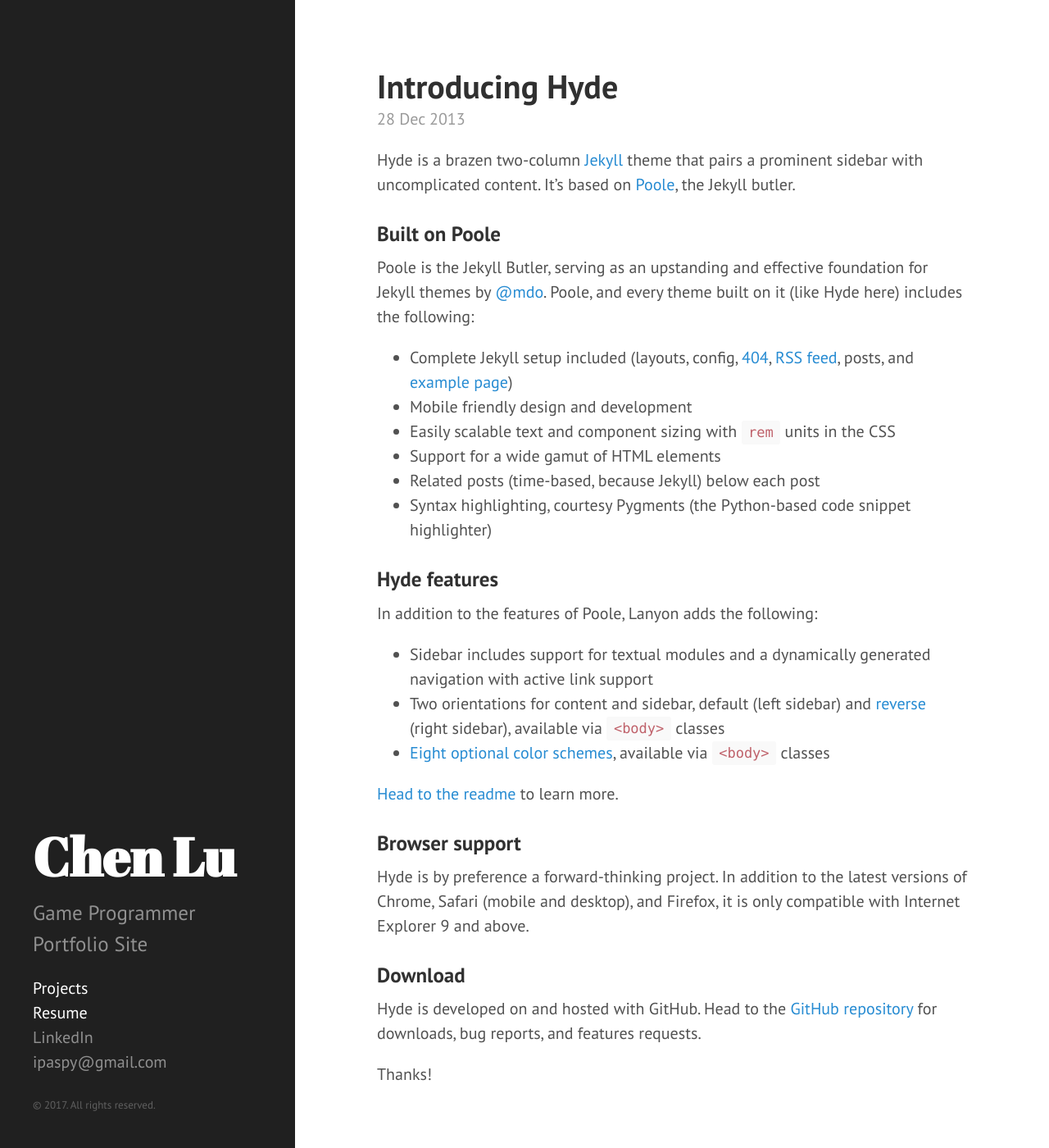
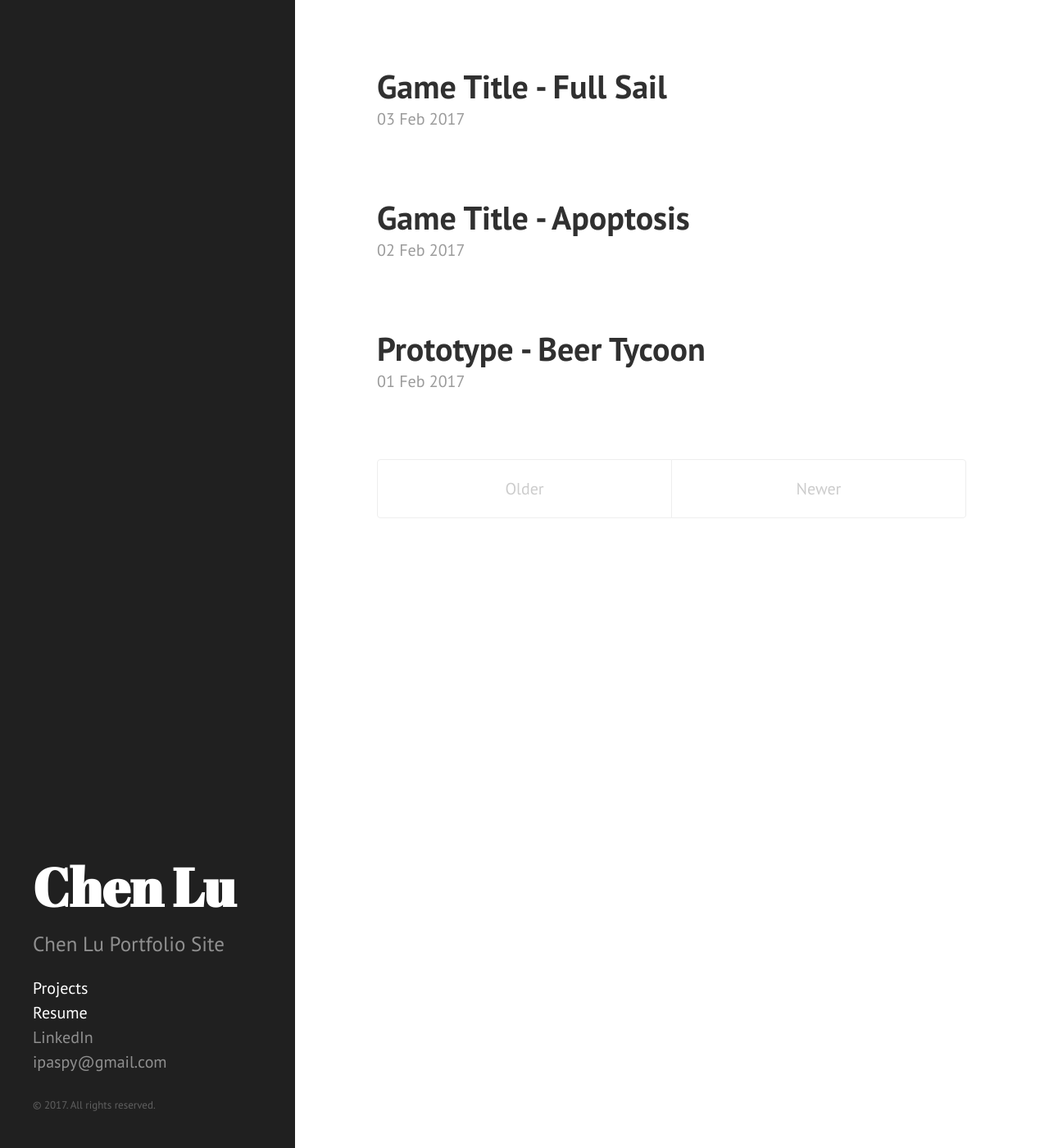
Before and after one commit to paspy/paspy.github.io, a Jekyll site: the page built from index.html, in a window 1280 px wide and 1400 px high. Shown: the whole window at 82% size. Built offline with Jekyll 4.4.1, drawn with Linux system fonts in a browser that asks for light colours; the list of posts is cut into pages by our own code; some of the changed text lies outside the part shown.

Commit message:
place holder

```diff
--- a/_config.yml
+++ b/_config.yml
@@ -10,7 +10,7 @@
 # Setup
 title:            Chen Lu
 tagline:          'Game Programmer Portfolio'
-description:      'Game Programmer Portfolio Site'
+description:      'Chen Lu Portfolio Site'
 url:              http://paspy.me/
 baseurl:          /
 
--- a/_posts/2012-02-06-whats-jekyll.md
+++ /dev/null
@@ -1,12 +0,0 @@
----
-layout: post
-title: What's Jekyll?
----
-
-[Jekyll](http://jekyllrb.com) is a static site generator, an open-source tool for creating simple yet powerful websites of all shapes and sizes. From [the project's readme](https://github.com/mojombo/jekyll/blob/master/README.markdown):
-
-  > Jekyll is a simple, blog aware, static site generator. It takes a template directory [...] and spits out a complete, static website suitable for serving with Apache or your favorite web server. This is also the engine behind GitHub Pages, which you can use to host your project’s page or blog right here from GitHub.
-
-It's an immensely useful tool and one we encourage you to use here with Hyde.
-
-Find out more by [visiting the project on GitHub](https://github.com/mojombo/jekyll).
--- a/_posts/2012-02-07-example-content.md
+++ /dev/null
@@ -1,55 +0,0 @@
----
-layout: post
-title: Example content
----
-
-This blog post shows a few different types of content that's supported and styled with Hyde. Basic typography, images, and code are all supported.
-
------
-
-Cum sociis natoque penatibus et magnis <a href="#">dis parturient montes</a>, nascetur ridiculus mus. Aenean eu leo quam. Pellentesque ornare sem lacinia quam venenatis vestibulum. Sed posuere consectetur est at lobortis. Cras mattis consectetur purus sit amet fermentum.
-
-> Curabitur blandit tempus porttitor. **Nullam quis risus eget urna mollis** ornare vel eu leo. Nullam id dolor id nibh ultricies vehicula ut id elit.
-
-Etiam porta *sem malesuada magna* mollis euismod. Cras mattis consectetur purus sit amet fermentum. Aenean lacinia bibendum nulla sed consectetur.
-
-## Heading
-
-Vivamus sagittis lacus vel augue laoreet rutrum faucibus dolor auctor. Duis mollis, est non commodo luctus, nisi erat porttitor ligula, eget lacinia odio sem nec elit. Morbi leo risus, porta ac consectetur ac, vestibulum at eros.
-
-### Sub-heading
-
-Cum sociis natoque penatibus et magnis dis parturient montes, nascetur ridiculus mus.
-
-{% highlight js %}
-// Example can be run directly in your JavaScript console
-
-// Create a function that takes two arguments and returns the sum of those arguments
-var adder = new Function("a", "b", "return a + b");
-
-// Call the function
-adder(2, 6);
-// > 8
-{% endhighlight %}
-
-Aenean lacinia bibendum nulla sed consectetur. Etiam porta sem malesuada magna mollis euismod. Fusce dapibus, tellus ac cursus commodo, tortor mauris condimentum nibh, ut fermentum massa.
-
-### Sub-heading
-
-Cum sociis natoque penatibus et magnis dis parturient montes, nascetur ridiculus mus. Aenean lacinia bibendum nulla sed consectetur. Etiam porta sem malesuada magna mollis euismod. Fusce dapibus, tellus ac cursus commodo, tortor mauris condimentum nibh, ut fermentum massa justo sit amet risus.
-
-* Praesent commodo cursus magna, vel scelerisque nisl consectetur et.
-* Donec id elit non mi porta gravida at eget metus.
-* Nulla vitae elit libero, a pharetra augue.
-
-Donec ullamcorper nulla non metus auctor fringilla. Nulla vitae elit libero, a pharetra augue.
-
-1. Vestibulum id ligula porta felis euismod semper.
-2. Cum sociis natoque penatibus et magnis dis parturient montes, nascetur ridiculus mus.
-3. Maecenas sed diam eget risus varius blandit sit amet non magna.
-
-Cras mattis consectetur purus sit amet fermentum. Sed posuere consectetur est at lobortis.
-
------
-
-Want to see something else added? <a href="https://github.com/mdo/hyde/issues/new">Open an issue.</a>
--- a/_posts/2013-12-28-introducing-hyde.md
+++ /dev/null
@@ -1,37 +0,0 @@
----
-layout: post
-title: Introducing Hyde
----
-
-Hyde is a brazen two-column [Jekyll](http://jekyllrb.com) theme that pairs a prominent sidebar with uncomplicated content. It's based on [Poole](http://getpoole.com), the Jekyll butler.
-
-### Built on Poole
-
-Poole is the Jekyll Butler, serving as an upstanding and effective foundation for Jekyll themes by [@mdo](https://twitter.com/mdo). Poole, and every theme built on it (like Hyde here) includes the following:
-
-* Complete Jekyll setup included (layouts, config, [404](/404), [RSS feed](/atom.xml), posts, and [example page](/about))
-* Mobile friendly design and development
-* Easily scalable text and component sizing with `rem` units in the CSS
-* Support for a wide gamut of HTML elements
-* Related posts (time-based, because Jekyll) below each post
-* Syntax highlighting, courtesy Pygments (the Python-based code snippet highlighter)
-
-### Hyde features
-
-In addition to the features of Poole, Lanyon adds the following:
-
-* Sidebar includes support for textual modules and a dynamically generated navigation with active link support
-* Two orientations for content and sidebar, default (left sidebar) and [reverse](https://github.com/poole/lanyon#reverse-layout) (right sidebar), available via `<body>` classes
-* [Eight optional color schemes](https://github.com/poole/hyde#themes), available via `<body>` classes
-
-[Head to the readme](https://github.com/poole/hyde#readme) to learn more.
-
-### Browser support
-
-Hyde is by preference a forward-thinking project. In addition to the latest versions of Chrome, Safari (mobile and desktop), and Firefox, it is only compatible with Internet Explorer 9 and above.
-
-### Download
-
-Hyde is developed on and hosted with GitHub. Head to the <a href="https://github.com/poole/hyde">GitHub repository</a> for downloads, bug reports, and features requests.
-
-Thanks!
--- /dev/null
+++ b/_posts/2017-02-01-beer-tycoon.md
@@ -0,0 +1,4 @@
+---
+layout: post
+title: Prototype - Beer Tycoon
+---
--- /dev/null
+++ b/_posts/2017-02-02-apoptosis-game.md
@@ -0,0 +1,4 @@
+---
+layout: post
+title: Game Title - Apoptosis
+---
--- /dev/null
+++ b/_posts/2017-02-03-full-sail-game.md
@@ -0,0 +1,4 @@
+---
+layout: post
+title: Game Title - Full Sail
+---
```
